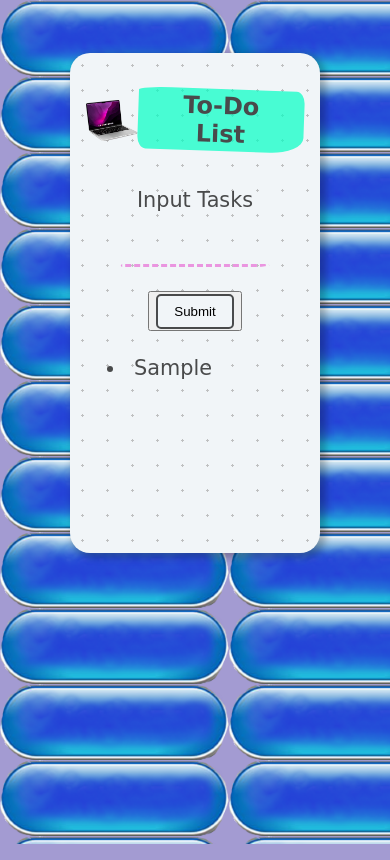
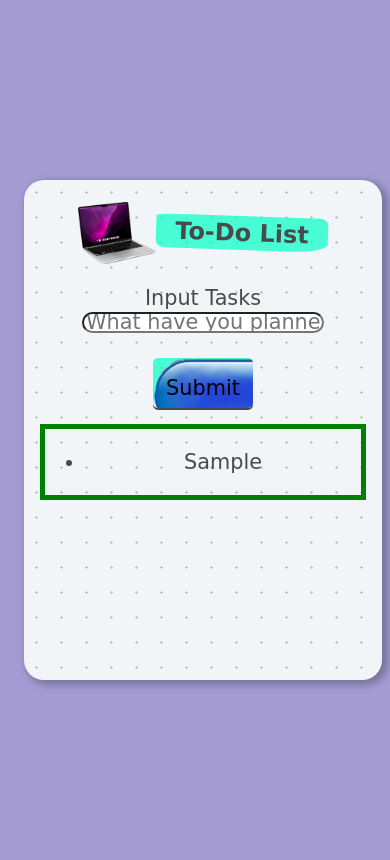
Before and after one commit to Stedoh55/PLP-WebDev, a plain HTML site: page Web_Week8/Responsive to do list.html in a window 390 px wide. Both pictures are taken after typing "Sample" into the empty fields and a click on the button "Submit". Drawn offline with Linux system fonts and the light colour scheme.

Commit message:
The modifications to the user interface

```diff
--- a/Web_Week8/Responsive to do list.html
+++ b/Web_Week8/Responsive to do list.html
@@ -14,15 +14,17 @@
 		</div>
 
 		<form class="form">
-			<div>
+			<div class="placeholder">
 				<label class = "form_label" for="todo" >Input Tasks</label>
 				<input class="form_input" type="text" id="todo" name="to-do"
-				size="30" required="">
-				<button class="button"><span>Submit</span></button>
+				size="100" required="" placeholder="What have you planned to do?">
+			</div>
+			<div>
+				<button class="button">Submit</button>
 			</div>
 		</form>
 
-		<div>
+		<div class="itemlist">
 			<ul class="toDoList"></ul>
 		</div>
 	</section>
--- a/Web_Week8/style.css
+++ b/Web_Week8/style.css
@@ -2,7 +2,7 @@
 
 body{
 	background-color: #a39bd2;
-	min-height: 70vh;
+	width: 100%;
 	padding: 1rem;
 	box-sizing: border-box;
 	display: flex;
@@ -12,20 +12,166 @@ body{
 	font-family: "Gochi Hand", cursive;
 	text-align: center;
 	font-size: 130%;
-	background-image: url('button.png');
+	background-image: url('');
 }
 
-@media only screen and (min-width: 500px){
-	body{
-		min-height: 100vh;
-	}
+.itemlist{
+	border: 5px green solid;
+	width: auto;
 }
 
+.toDoList li{
+
+	padding: 0rem;
+	margin: 0;
+
+}
+
+.toDoList li:hover{
+	text-decoration: line-through wavy #24bffb;
+}
+
+.button{
+	background-image: url('button.png');
+	background-repeat: no-repeat;
+}
+
+.form_input{
+		width: 60vw;
+		height: 3vw;
+		min-height: 15px;
+		text-align: center;
+		font-size: 100%;
+		font-family: "Gochi Hand", cursive;
+		border-radius: 20px;
+
+}
+.button span{
+	background-color: #f1f5f8;
+	display: block;
+	padding: 0.5rem 1rem;
+	border-radius: 5px;
+	border: 2px solid #494a4b;
+}
+
+.button:active, .button:focus{
+	transform: translateY(4px);
+	padding-bottom: 0px;
+	outline: 0;
+}
+
+.button{
+	padding: 10px;
+	border: none;
+	transform: rotate(4deg);
+	transform-origin: center;
+	font-family: "Gochi Hand", cursive;
+	text-decoration: none;
+	padding-bottom: 3px;
+	border-radius: 5px;
+	box-shadow: 0 2px 0 #494a4b;
+	transition: all 0.3s cubic-bezier(0.175, 0.885, 0.32, 1.275);
+	background-color: rgba(0, 255, 196, 0.7);
+	background-image: url('button.png') 20px;
+	width: 100px;
+	height: 50px;
+	font-size: 100%;
+	font-family: "Gochi Hand", cursive;
+	margin: 20px;
+}
+
+
+
+/*Large screen devices and desktops of size 992px and more*/
+@media (min-width: 992px){
+
+
+
+.toDoList{
+	text-align: left;
+}
+
+
+
+.heading_img{
+	width: 30%;
+	align-items: left;
+}
+
+.placeholder{
+
+}
+}
+
+/*Medium size devices and tablets*/
+@media (min-width: 576px and max-width: 991px){
+	.heading_title{
+		font-size: 2rem;
+	}
+	.heading_img{
+	width: 24%
+}
+
+.form_label{
+	display: block;
+	margin-bottom: 0.5rem;
+}
+
+.form_input{
+	box-sizing: border-box;
+	background-color: transparent;
+	padding: 0.7rem;
+	border-bottom-right-radius: 15px 3px;
+	border-bottom-left-radius: 3px 15px;
+	border: solid 5px transparent;
+	border-bottom: dashed 5px #ea95e0;
+	font-family: "Gochi Hand", cursive;
+	font-size: 1rem;
+	color: rgba(63, 62, 65, 0.7);
+	width: 80%;
+	margin-bottom: 10px;
+}
+
+.form_input:focus {
+	outline: none;
+	border: solid 3px #ea95e0;
+	}
 .container{
 	width: 100%;
 	height: auto;
 	min-height: 500px;
-	max-width: 250px;
+	/*max-width: 990%;
+	min-width: 250px;*/
+	background: #f1f5f8;
+	background-image: radial-gradient(#bfc0c1 7.2%, transparent 0);
+	background-size: 25px 25px;
+	border-radius: 20px;
+	box-shadow: 4px 3px 7px 2px #00000040;
+	padding: 1rem;
+	box-sizing: border-box;
+	}
+.heading_title{
+	transform: rotate(2deg);
+	padding: 0.2rem 1.2rem;
+	border-radius: 20% 5% 20% 5%/5% 20% 25% 20%;
+	background-color: rgba(0, 255, 196, 0.7);
+	font-size: 1.5rem;
+	}
+
+
+}
+
+
+/*small size devices such as phone*/
+@media (max-width: 575px){
+	body{
+		min-height: 100vh;
+	}
+	.container{
+	width: 100%;
+	height: auto;
+	min-height: 500px;
+	max-width: 100%;
 	min-width: 250px;
 	background: #f1f5f8;
 	background-image: radial-gradient(#bfc0c1 7.2%, transparent 0);
@@ -51,84 +197,8 @@ body{
 	font-size: 1.5rem;
 	}
 
-@media only screen and (min-width: 500px){
-	.heading_title{
-		font-size: 2rem;
-	}
+	.heading_img{
+	width: 24%
+
+
 }
-.heading_img{
-	width: 24%
-}
-
-.form_label{
-	display: block;
-	margin-bottom: 0.5rem;
-}
-
-.form_input{
-	box-sizing: border-box;
-	background-color: transparent;
-	padding: 0.7rem;
-	border-bottom-right-radius: 15px 3px;
-	border-bottom-left-radius: 3px 15px;
-	border: solid 3px transparent;
-	border-bottom: dashed 3px #ea95e0;
-	font-family: "Gochi Hand", cursive;
-	font-size: 1rem;
-	color: rgba(63, 62, 65, 0.7);
-	width: 70%;
-	margin-bottom: 20px;
-}
-
-.form_input:focus {
-	outline: none;
-	border: solid 3px #ea95e0;
-}
-
-@media only screen and (min-width: 500px){
-	.form_input{
-		width: 60%;
-	}
-}
-
-.botton{
-	padding: 0;
-	border: none;
-	transform: rotate(4deg);
-	transform-origin: center;
-	font-family: "Gochi Hand", cursive;
-	text-decoration: none;
-	padding-bottom: 3px;
-	border-radius: 5px;
-	box-shadow: 0 2px 0 #494a4b;
-	transition: all 0.3s cubic-bezier(0.175, 0.885, 0.32, 1.275);
-	background-image: url('button.png');
-	background-color: rgba(0, 255, 196, 0.7);
-}
-
-.button span{
-	background-color: #f1f5f8;
-	display: block;
-	padding: 0.5rem 1rem;
-	border-radius: 5px;
-	border: 2px solid #494a4b;
-}
-
-.button:active, .button:focus{
-	transform: translateY(4px);
-	padding-bottom: 0px;
-	outline: 0;
-}
-
-.toDoList{
-	text-align: left;
-}
-
-.toDoList li{
-	position: relative;
-	padding: 0.5rem;
-}
-
-.toDoList li:hover{
-	text-decoration: line-through wavy #24bffb;
-}
```
Also changed, not shown: Web_Week8/All in one.html (+3 -3 lines).
